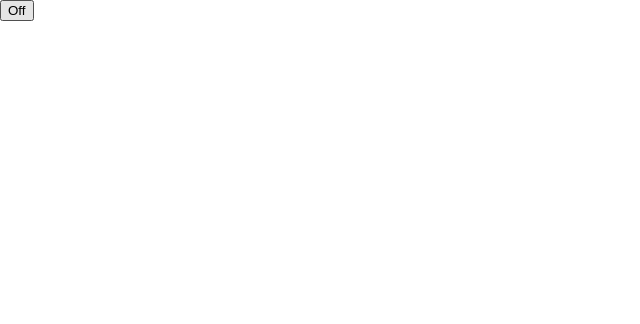
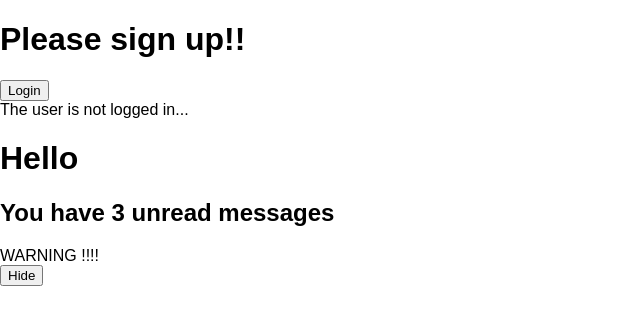
Before and after one commit to kashishsh/react-training, a React (Create React App) app: page / in a window 1280 px wide. Shown: the top 324 px of the page, without its empty margins (0-640 px from the left). Built offline with nearby package versions, Linux system fonts and the light colour scheme.

Commit message:
Conditional rendering

```diff
--- a/src/App.js
+++ b/src/App.js
@@ -6,16 +6,30 @@ import ComposingComponents from './ComposingComponents';
 import Comment from './comment/Comment';
 import Clock from './Clock';
 import Toggle from './Toggle';
+import ConditionalRendering from './ConditionalRendering';
 import './App.css';
+import LoginControl from './LoginControl';
+import MailBox from './MailBox';
+import Page from './Page';
+
 
 
 
 
 
 class App extends Component {
+  messages = [
+    'Test',
+    'Test 2',
+    'Re: Test2'
+  ];
   render() {
     return (
-      <Toggle />
+      <div>
+        <LoginControl />
+        <MailBox unreadMessages={this.messages}/>
+        <Page />
+      </div>
     );
 
   }
--- /dev/null
+++ b/src/ConditionalRendering.js
@@ -0,0 +1,19 @@
+import React, { Component } from 'react';
+
+function UserGreeting(props) {
+  return <h1>Welcome back!</h1>;
+}
+
+function GuestGreeting(props) {
+  return <h1>Please sign up!!</h1>;
+}
+
+function ConditionalRendering(props) {
+  const isLoggedIn = props.isLoggedIn;
+  if(isLoggedIn) {
+    return <UserGreeting />
+  }
+  return <GuestGreeting />;
+}
+
+export default ConditionalRendering;
--- /dev/null
+++ b/src/LoginControl.js
@@ -0,0 +1,45 @@
+import React, { Component } from 'react';
+import ConditionalRendering from './ConditionalRendering';
+
+class LoginControl extends Component {
+  constructor(props) {
+    super(props);
+    this.handleLoginClick = this.handleLoginClick.bind(this);
+    this.handleLogoutClick = this.handleLogoutClick.bind(this);
+    this.state = {
+      isLoggedIn: false
+    };
+  }
+  handleLoginClick() {
+    this.setState({
+      isLoggedIn: true
+    });
+  }
+  handleLogoutClick() {
+    this.setState({
+      isLoggedIn: false
+    });
+  }
+  render() {
+    const isLoggedIn = this.state.isLoggedIn;
+    let button;
+
+    if(isLoggedIn) {
+      button = <button onClick={this.handleLogoutClick}>Logout</button>
+    } else {
+      button = <button onClick={this.handleLoginClick}>Login</button>
+    }
+
+    return (
+      <div>
+        <ConditionalRendering isLoggedIn={isLoggedIn}/>
+        {button}
+        <div>
+          The user is { isLoggedIn ? 'currently' : 'not' } logged in...
+        </div>
+      </div>
+    );
+  }
+}
+
+export default LoginControl;
--- /dev/null
+++ b/src/MailBox.js
@@ -0,0 +1,17 @@
+import React, { Component } from 'react';
+
+function MailBox(props) {
+  const unreadMessages = props.unreadMessages;
+
+  return (
+    <div>
+      <h1>Hello</h1>
+      {
+        unreadMessages.length > 0 &&
+          <h2>You have {unreadMessages.length} unread messages</h2>
+      }
+    </div>
+  );
+}
+
+export default MailBox;
--- /dev/null
+++ b/src/Page.js
@@ -0,0 +1,40 @@
+import React, { Component } from 'react';
+
+function WarningBanner(props) {
+  if(!props.warn)
+    return null;
+
+  return (
+    <div>
+      WARNING !!!!
+    </div>
+  );
+}
+
+class Page extends Component {
+  constructor(props) {
+    super(props);
+    this.state = {
+      showWarning: true
+    };
+    this.handleToggleClick = this.handleToggleClick.bind(this);
+  }
+  handleToggleClick() {
+    this.setState(prevState => ({
+      showWarning: !prevState.showWarning
+    }));
+  }
+  render() {
+    return(
+      <div>
+        <WarningBanner warn={this.state.showWarning}/>
+
+        <button onClick={this.handleToggleClick}>
+          {this.state.showWarning ? 'Hide' : 'Show'}
+        </button>
+      </div>
+    );
+  }
+}
+
+export default Page;
```
